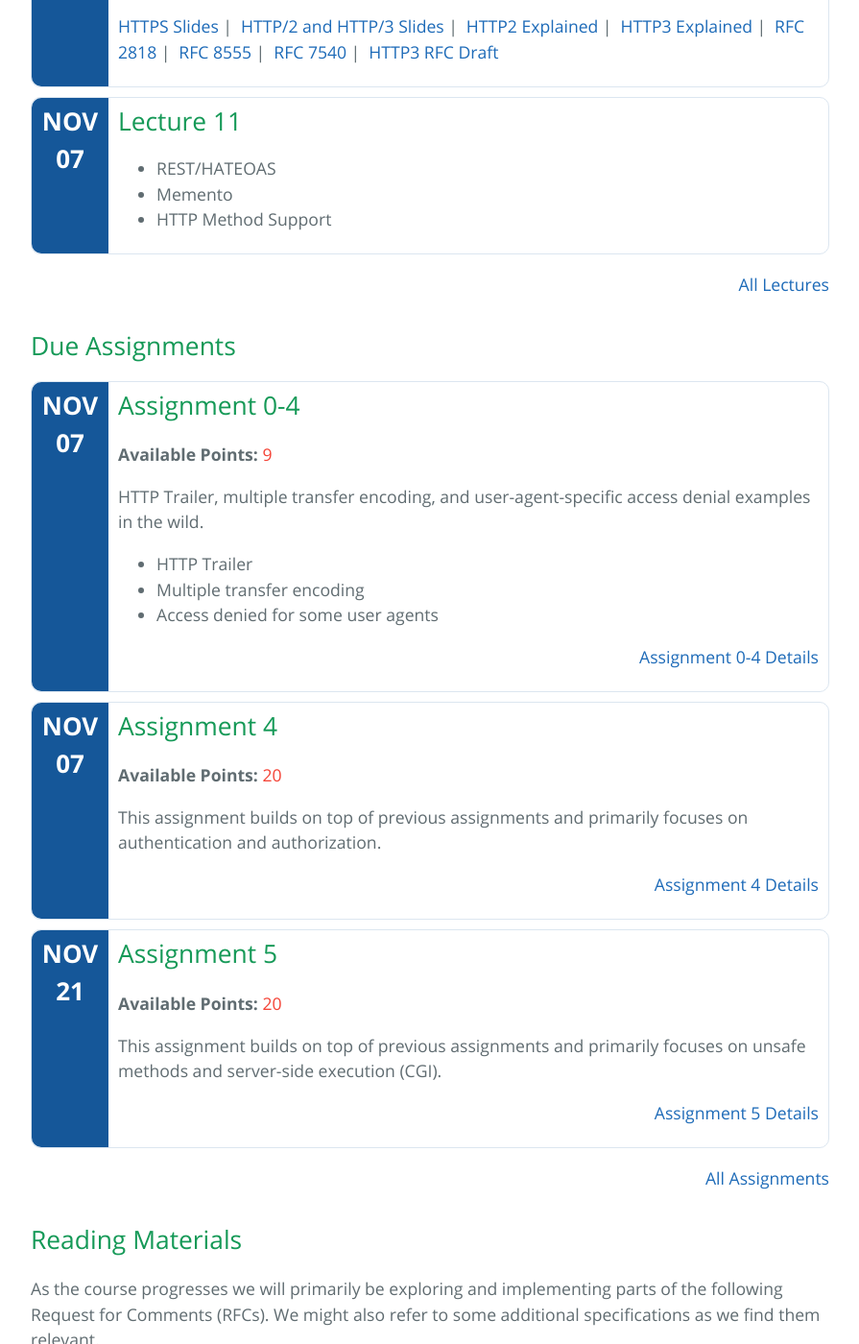
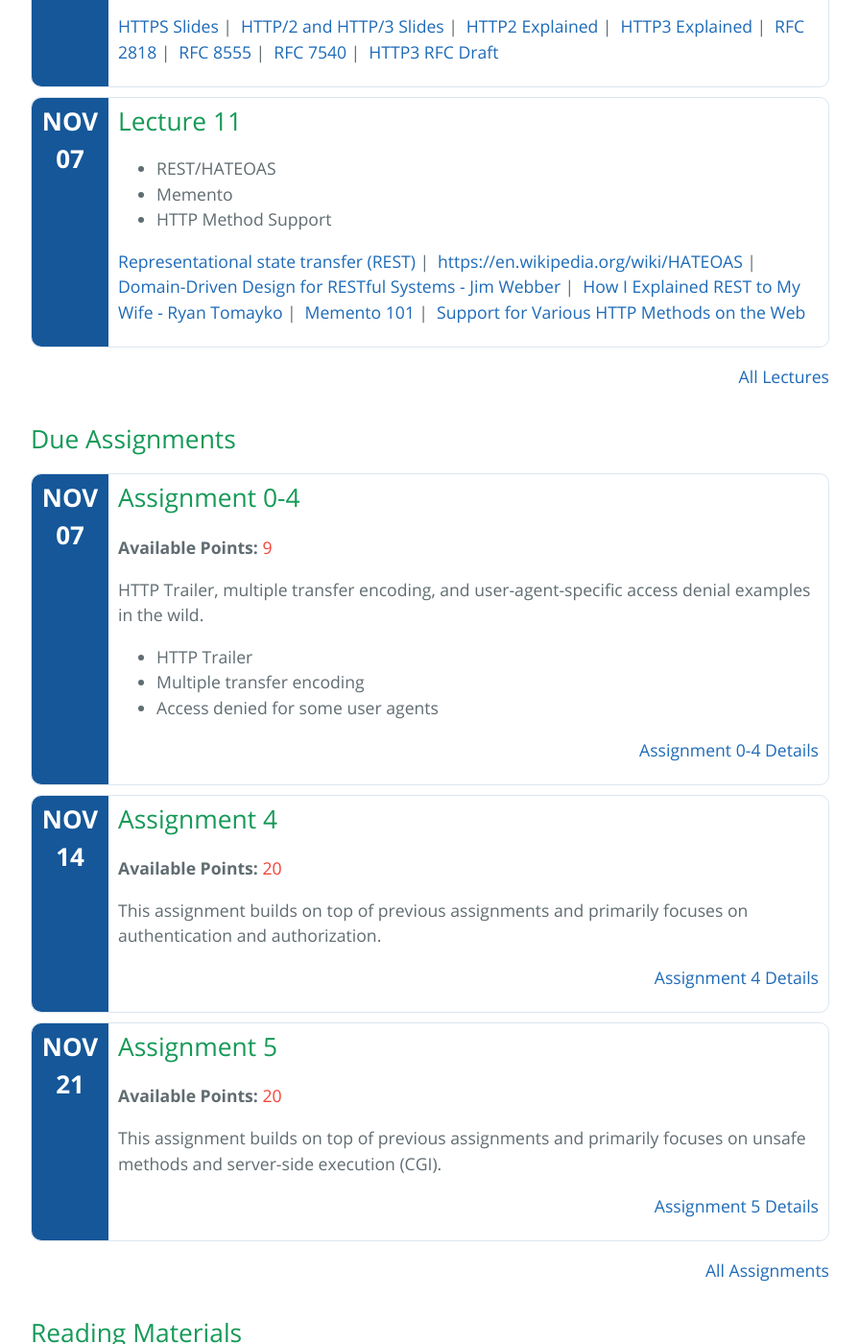
Before and after one commit to cs531-f19/cs531-f19.github.io, a Jekyll site: the page built from index.md, in a window 1280 px wide and 1400 px high, scrolled down 1059 px. Shown: the whole window at 96% size, without its empty margins (192-1087 px from the left). Built offline with Jekyll 4.4.1, drawn with Linux system fonts in a browser that asks for light colours; the repository's description, which GitHub fills in, is left out.

Commit message:
Add Lecture 11 slides and links

```diff
--- a/_data/assignments.yml
+++ b/_data/assignments.yml
@@ -56,7 +56,7 @@
   points: 20
 - title: Assignment 4
   description: This assignment builds on top of previous assignments and primarily focuses on authentication and authorization.
-  date: 2019-11-07
+  date: 2019-11-14
   points: 20
   featured: true
 - title: Assignment 5
--- a/_data/lectures.yml
+++ b/_data/lectures.yml
@@ -162,6 +162,19 @@
     - REST/HATEOAS
     - Memento
     - HTTP Method Support
+  links:
+    - title: Representational state transfer (REST)
+      href: https://en.wikipedia.org/wiki/Representational_state_transfer
+    - title: https://en.wikipedia.org/wiki/HATEOAS
+      href: https://en.wikipedia.org/wiki/HATEOAS
+    - title: Domain-Driven Design for RESTful Systems - Jim Webber
+      href: https://www.youtube.com/watch?v=aQVSzMV8DWc
+    - title: How I Explained REST to My Wife - Ryan Tomayko
+      href: https://web.archive.org/web/20111006111858/http://tomayko.com:80/writings/rest-to-my-wife
+    - title: Memento 101
+      href: https://www.slideshare.net/hvdsomp/memento-101
+    - title: Support for Various HTTP Methods on the Web
+      href: https://www.slideshare.net/ibnesayeed/support-for-various-http-methods-on-the-web
 - title: Lecture 12
   date: 2019-11-14
   topics:
```
Also changed, not shown: assignments/assignment-4.md (+1 -1 lines).
